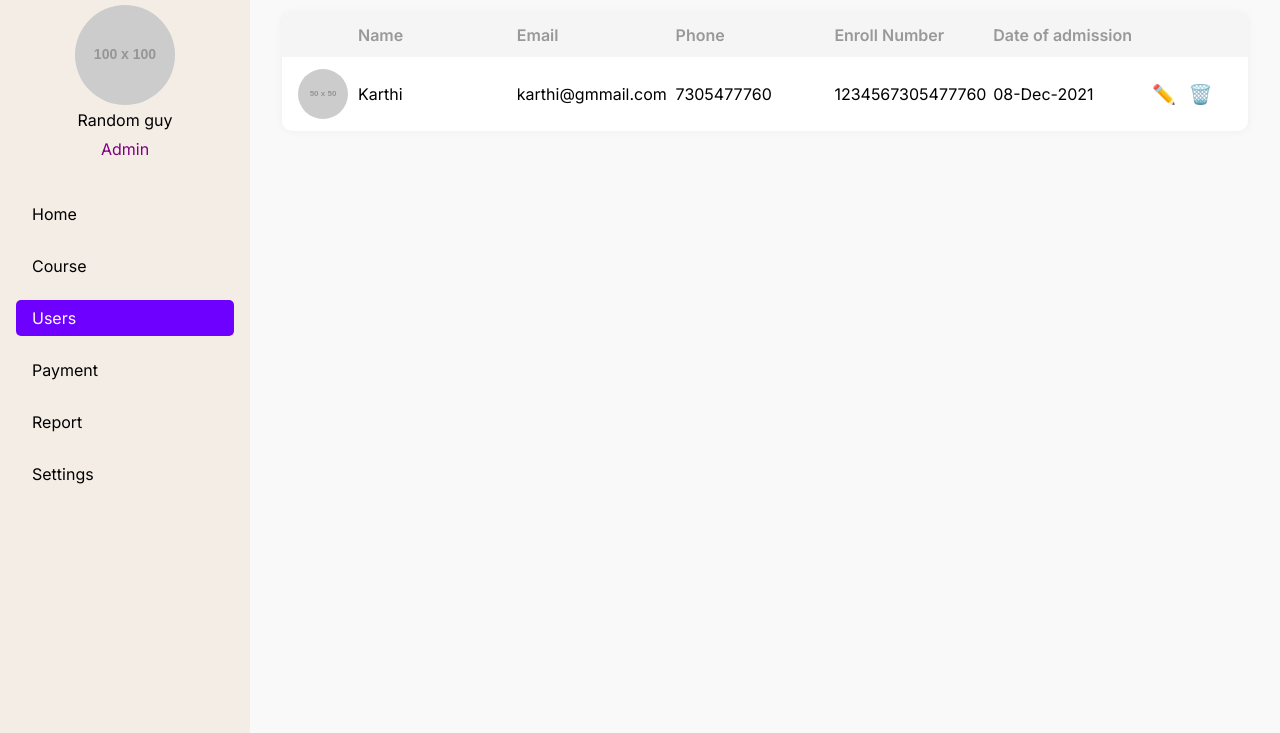
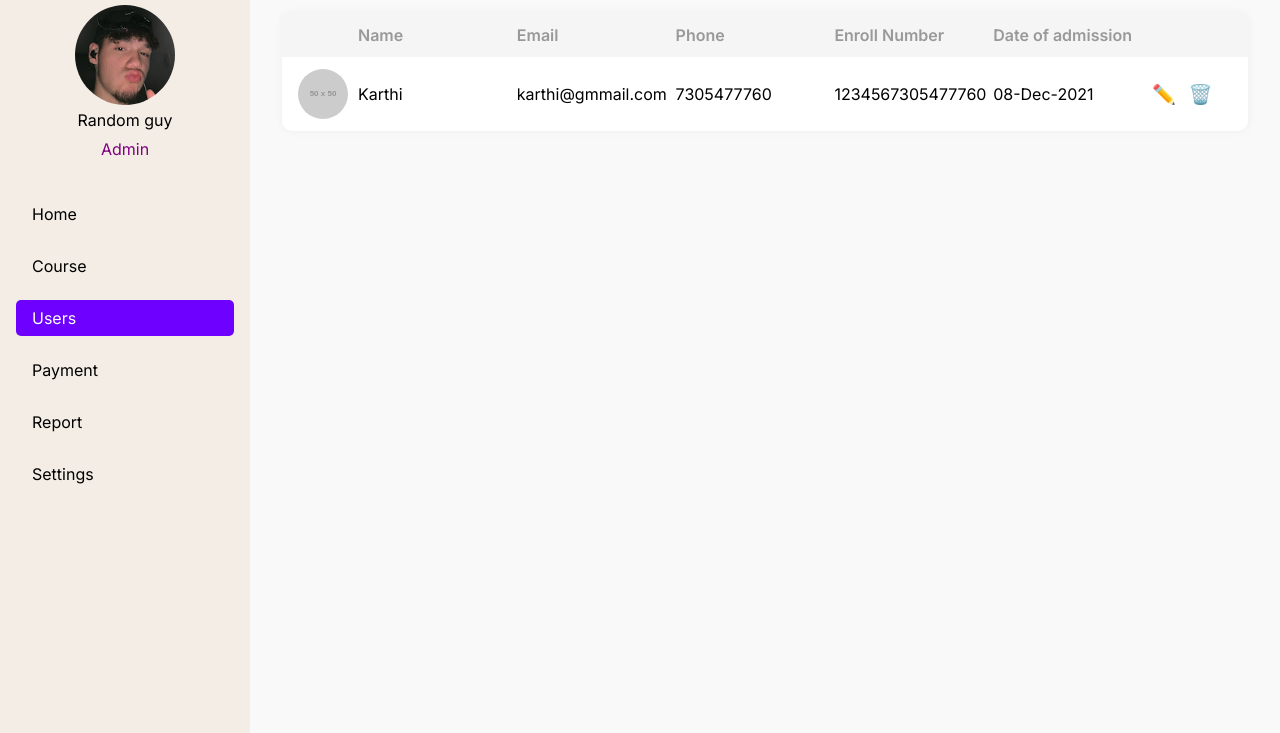
Before and after one commit to MaxterDuck/Modulo-3-, a plain HTML site: page Semana 4/Reto SPA/index.html in a window 1280 px wide. Shown: the part 67-800 px from the top of the page. Drawn offline with Linux system fonts and the light colour scheme; placeholder pictures from the web are drawn by us.

Commit message:
Update index.html

```diff
--- a/Semana 4/Reto SPA/index.html
+++ b/Semana 4/Reto SPA/index.html
@@ -133,7 +133,7 @@
   <aside>
     <h1>CRUD OPERATIONS</h1>
     <div class="profile">
-      <img src="https://via.placeholder.com/100" alt="Profile">
+      <img src="./src/imgs/ImgProfille.jpg" alt="Profile">
       <p>Random guy</p>
       <p class="role">Admin</p>
     </div>
```
